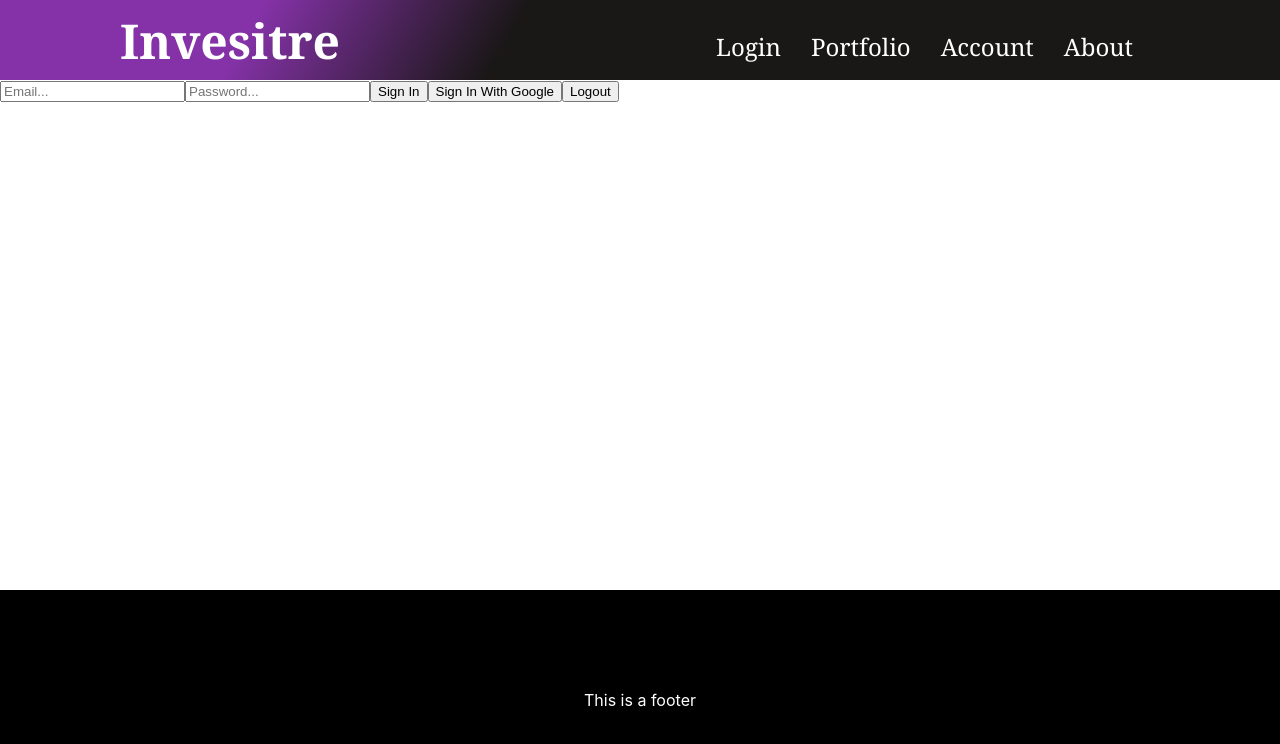
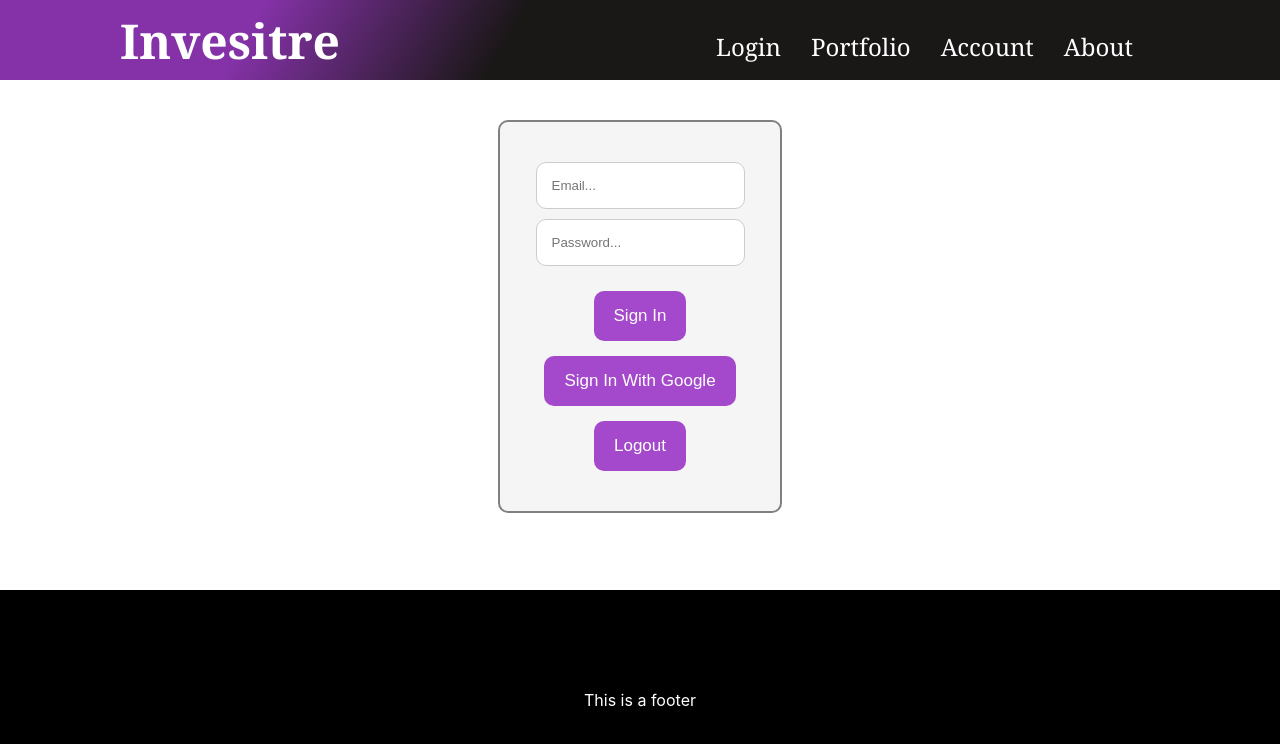
Before and after one commit to pchachicho/Stock-Trading-App, a React (Vite) app: page /login in a window 1280 px wide. Shown: the top 744 px of the page. Built offline with nearby package versions, Linux system fonts and the light colour scheme.

Commit message:
login styling

```diff
--- a/src/components/LogIn/LogIn.jsx
+++ b/src/components/LogIn/LogIn.jsx
@@ -1,9 +1,10 @@
 import React from "react";
 import { Auth } from "../auth";
+import "./login.css"
 function LogIn() {
   return (
     <div>
-     <Auth />
+      <Auth />
 
       {/* make sure to add redirect page after logging out */}
     </div>
--- /dev/null
+++ b/src/components/LogIn/login.css
@@ -0,0 +1,34 @@
+.container {
+    display: flex;
+    flex-direction: column;
+    align-items: center;
+    margin: 0 auto;
+    margin-top: 40px;
+    border: 2px solid grey;
+    padding: 40px;
+    border-radius: 10px;
+    width: 200px;
+    background-color: #f5f5f5;
+}
+
+input {
+    margin-bottom: 10px;
+    padding: 15px;
+    border: 1px solid #ccc;
+    border-radius: 10px;
+}
+
+button {
+    margin-top: 15px;
+    padding: 15px 20px;
+    border: none;
+    border-radius: 10px;
+    background-color: rgb(164, 72, 204);
+    color: #fff;
+    cursor: pointer;
+    font-size: 17px;
+}
+
+button:hover {
+    background-color: grey;
+}
--- a/src/components/auth.jsx
+++ b/src/components/auth.jsx
@@ -32,7 +32,7 @@ export const Auth = () => {
     }
   };
   return (
-    <div>
+    <div className="container">
       <input
         placeholder="Email..."
         onChange={(e) => setEmail(e.target.value)}
```
